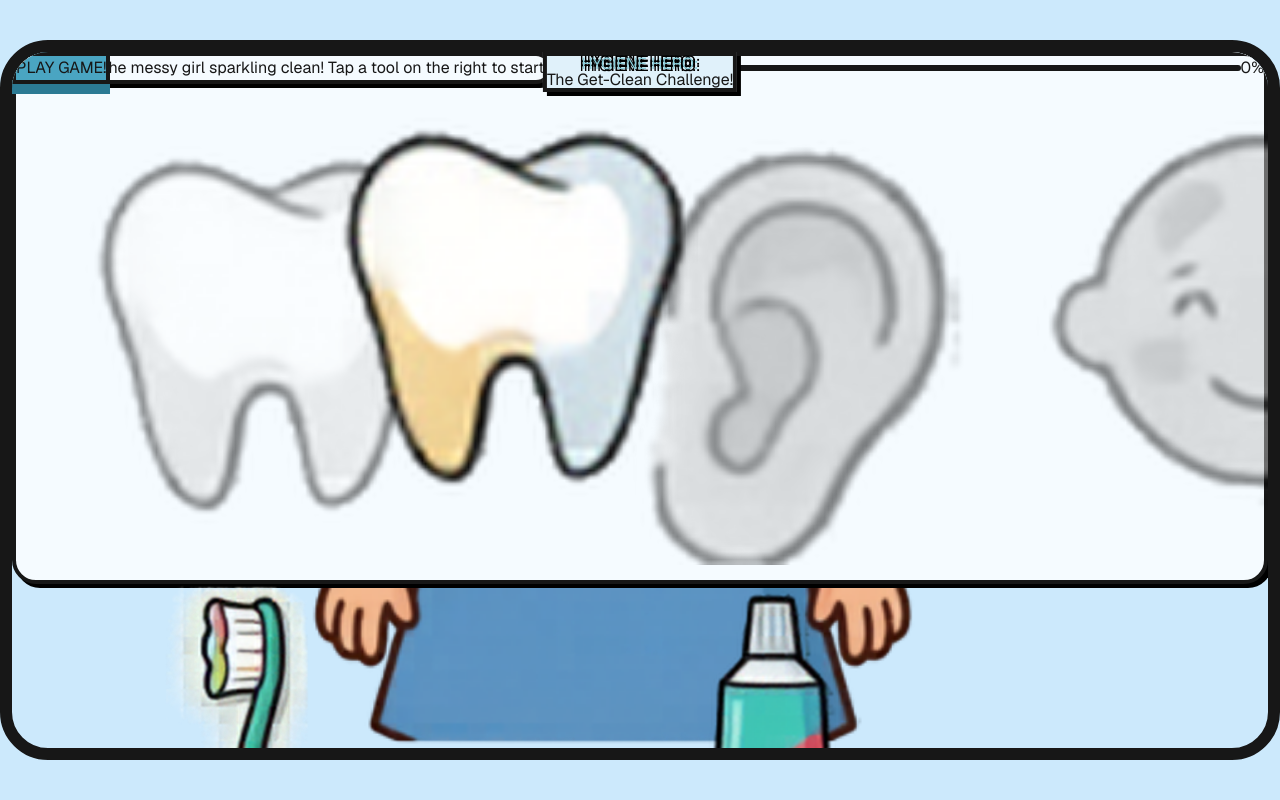
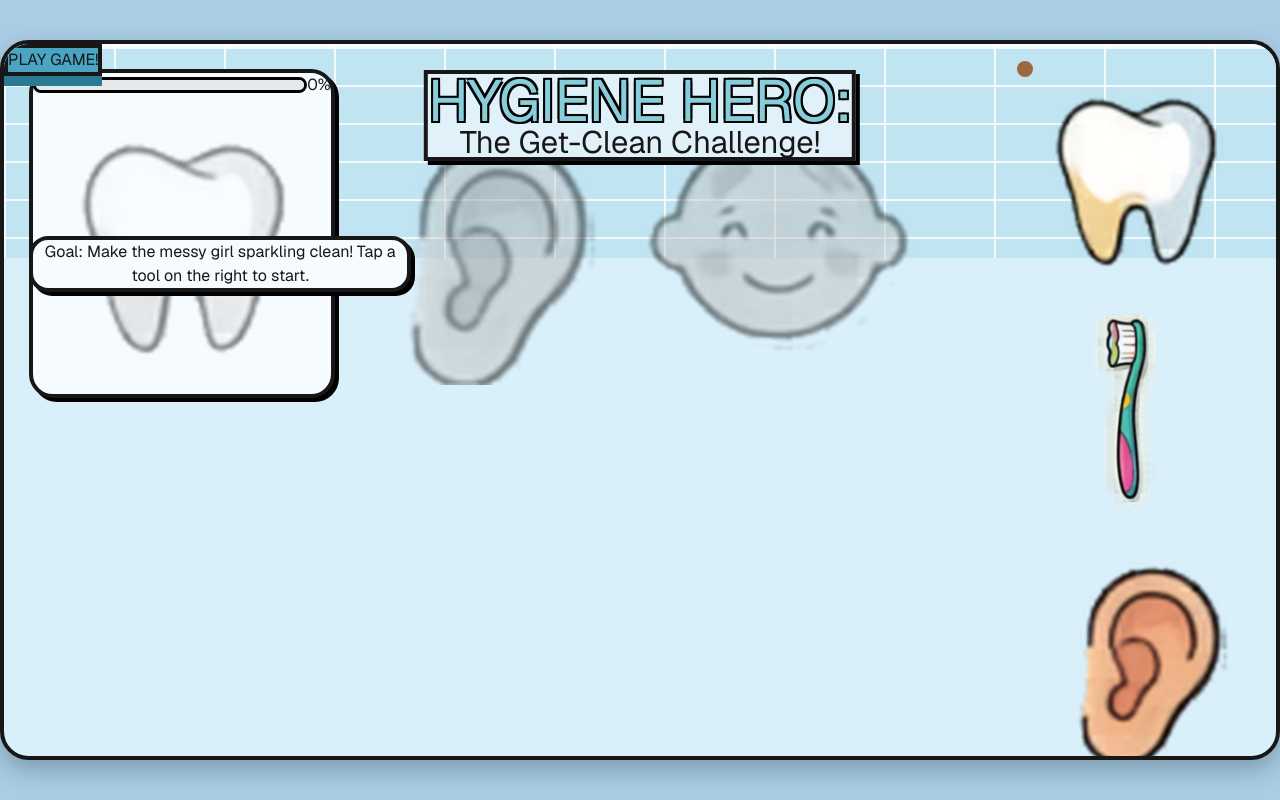
Before and after one commit to J-Akiru5/hygiene, a Next.js app in the folder apps/web/: page / in a window 1280 px wide. Built offline with nearby package versions, Linux system fonts and the light colour scheme.

Commit message:
feat: Refactor GameEngine and ToolTray components for improved layout and styling; enhance global styles for bathroom theme

```diff
--- a/apps/web/app/components/GameEngine.tsx
+++ b/apps/web/app/components/GameEngine.tsx
@@ -62,22 +62,16 @@ export function GameEngine() {
       </Modal>
 
       {/* Main Canvas - Central Girl */}
-      <div className="absolute inset-0 flex flex-col items-center justify-end z-10 w-full h-full pointer-events-none">
-         {/* Push the canvas towards the bottom-center as seen in mockup */}
-         <div className="relative w-full h-full pointer-events-auto flex items-end justify-center pb-0">
-           <CanvasEraser activeTool={activeTool} onProgressChange={setProgress} winState={winState} playScrub={playScrub} />
-         </div>
+      <div className="absolute inset-0 z-10 pointer-events-none">
+        <div className="absolute bottom-[2%] left-1/2 -translate-x-1/2 w-[44%] min-w-[320px] max-w-[560px] pointer-events-auto">
+          <CanvasEraser activeTool={activeTool} onProgressChange={setProgress} winState={winState} playScrub={playScrub} />
+        </div>
       </div>
 
       {/* Top Left Progress Area */}
-      <div className="absolute top-8 left-8 bg-[#f5fbff] border-4 border-black rounded-[1.5rem] p-4 w-80 z-20 shadow-[4px_4px_0px_#000]">
+      <div className="absolute top-[3.5%] left-[2%] bg-[#f5fbff] border-4 border-black rounded-[1.5rem] p-4 w-[24%] min-w-[210px] max-w-[330px] z-20 shadow-[4px_4px_0px_#000]">
         <div className="flex items-center gap-4">
-          <div className="flex-1 bg-gray-200 rounded-full h-8 border-[3px] border-black overflow-hidden relative">
-            <div
-              className="absolute top-0 left-0 h-full transition-all duration-300"
-              style={{ width: `${progress}%`, backgroundColor: "#c8dfd8" }} // Pale mint green from Mock 2
-            />
-          </div>
+          <progress className="game-progress flex-1 h-8" max={100} value={Math.round(progress)} />
           <span className="font-extrabold text-2xl">{Math.round(progress)}%</span>
         </div>
         <div className="flex justify-start gap-6 mt-4 ml-6">
@@ -88,20 +82,20 @@ export function GameEngine() {
       </div>
 
       {/* Mid Left Instructions */}
-      <div className="absolute top-48 left-8 bg-[#f5fbff] border-4 border-black rounded-[1.2rem] p-5 w-80 z-20 shadow-[4px_4px_0px_#000]">
+      <div className="absolute top-[27%] left-[2%] bg-[#f5fbff] border-4 border-black rounded-[1.2rem] p-5 w-[30%] min-w-[250px] max-w-[430px] z-20 shadow-[4px_4px_0px_#000]">
          <p className="font-bold text-xl text-center leading-snug tracking-tight text-gray-800">
            Goal: Make the messy girl sparkling clean! Tap a tool on the right to start.
          </p>
       </div>
 
       {/* Title Badge Top Center */}
-      <div className="absolute top-8 left-1/2 -translate-x-1/2 bg-[#e0f1fa] border-[4px] border-black rounded-xl px-6 py-3 z-20 shadow-[4px_4px_0px_#000] text-center">
-         <h1 className="text-3xl font-black uppercase text-[#88cdda] tracking-tighter leading-none" style={{textShadow: "-2px -2px 0 #000, 2px -2px 0 #000, -2px 2px 0 #000, 2px 2px 0 #000"}}>HYGIENE HERO:</h1>
-         <h2 className="text-xl font-bold text-black tracking-tight leading-none mt-1">The Get-Clean Challenge!</h2>
+      <div className="absolute top-[3.7%] left-1/2 -translate-x-1/2 bg-[#e0f1fa] border-[4px] border-black rounded-3xl px-8 py-3 z-20 shadow-[4px_4px_0px_#000] text-center min-w-[380px]">
+        <h1 className="game-title text-[58px] leading-[0.92] font-black uppercase text-[#88cdda] tracking-tight">HYGIENE HERO:</h1>
+        <h2 className="text-[31px] leading-[0.95] font-black text-black tracking-tight mt-1">The Get-Clean Challenge!</h2>
       </div>
 
       {/* Right Tool Tray */}
-      <div className="absolute top-6 bottom-6 right-6 w-52 z-20">
+      <div className="absolute top-[2.4%] bottom-[2.4%] right-[1.8%] w-[18.6%] min-w-[190px] max-w-[255px] z-20">
         <ToolTray activeTool={activeTool} setActiveTool={(t) => { setActiveTool(t); playBlip(); }} />
       </div>
     </>
--- a/apps/web/app/components/ToolTray.tsx
+++ b/apps/web/app/components/ToolTray.tsx
@@ -16,18 +16,18 @@ export function ToolTray({ activeTool, setActiveTool }: ToolTrayProps) {
     <div className="w-full h-full relative group touch-none select-none">
       {/* Wooden Background Base */}
       <div className="absolute inset-0 bg-[#d1a67a] rounded-[2.5rem] border-[8px] border-[#9b6840] shadow-[inset_0_0_30px_rgba(0,0,0,0.15)] overflow-hidden">
-        {/* Placeholder for actual wood grain texture */}
+        <img src="/assets/wooden-platform.png" alt="Tool board" className="absolute inset-0 w-full h-full object-cover opacity-85" />
       </div>
 
-      <div className="relative z-10 flex flex-col items-center justify-around h-full py-6">
+      <div className="relative z-10 flex flex-col items-center justify-between h-full py-8 px-2">
 
         {/* Tool 1: Toothbrush */}
         <div
           onClick={() => setActiveTool("Toothbrush")}
-          className={`flex flex-col items-center gap-1 cursor-pointer transition-transform duration-200 p-2 rounded-2xl ${activeTool === "Toothbrush" ? "scale-110 bg-white/20 ring-4 ring-white/50" : "hover:scale-105"}`}
+          className={`flex flex-col items-center gap-1 cursor-pointer transition-transform duration-200 p-2 rounded-2xl ${activeTool === "Toothbrush" ? "scale-[1.07] bg-white/20 ring-4 ring-white/50" : "hover:scale-105"}`}
         >
           {/* Target Icon */}
-          <img src="/assets/teeth.png" alt="Tooth" className="w-8 h-8 drop-shadow-md" onError={(e) => e.currentTarget.style.display='none'} />
+          <img src="/assets/teeth.png" alt="Tooth" className="w-9 h-9 drop-shadow-md" onError={(e) => e.currentTarget.style.display='none'} />
 
           <div className="flex items-center gap-2 mt-1">
              <img src="/assets/toothbrush.png" alt="Toothbrush" className="w-12 h-32 object-contain drop-shadow-xl" onError={(e) => { e.currentTarget.src="https://placehold.co/40x120/4ade80/fff?text=Brush"}} />
@@ -38,31 +38,29 @@ export function ToolTray({ activeTool, setActiveTool }: ToolTrayProps) {
         {/* Tool 2: Cotton Swabs */}
         <div
           onClick={() => setActiveTool("Cotton Swab")}
-          className={`relative flex flex-col items-center gap-2 cursor-pointer transition-transform duration-200 p-2 rounded-2xl ${activeTool === "Cotton Swab" ? "scale-110 bg-white/20 ring-4 ring-white/50" : "hover:scale-105"}`}
+          className={`relative flex flex-col items-center gap-2 cursor-pointer transition-transform duration-200 p-2 rounded-2xl ${activeTool === "Cotton Swab" ? "scale-[1.07] bg-white/20 ring-4 ring-white/50" : "hover:scale-105"}`}
         >
           {/* Pointer Hint - Only shows if no tool is selected yet */}
           {!activeTool && (
-            <div className="absolute -left-[9.5rem] top-1/2 -translate-y-1/2 flex items-center gap-1 animate-pulse drop-shadow-lg pointer-events-none">
-               <span className="font-extrabold text-lg text-black bg-white px-2 py-0.5 rounded-xl border-2 border-black whitespace-nowrap hidden lg:block">Tap & Drag</span>
-               <img src="/assets/icon-finger.png" alt="Pointer" className="w-10 h-10 -rotate-90 hidden lg:block" onError={(e) => e.currentTarget.style.display='none'} />
-               {/* Arrow */}
-               <svg className="w-8 h-8 text-black hidden lg:block" fill="none" stroke="currentColor" viewBox="0 0 24 24" strokeWidth="4"><path strokeLinecap="round" strokeLinejoin="round" d="M14 5l7 7m0 0l-7 7m7-7H3"></path></svg>
+            <div className="absolute -left-[9.8rem] top-1/2 -translate-y-1/2 flex items-center gap-2 animate-pulse drop-shadow-lg pointer-events-none">
+               <span className="font-extrabold text-[46px] leading-none text-black whitespace-nowrap hidden xl:block">Tap &amp; Drag</span>
+               <img src="/assets/icon-finger.png" alt="Pointer" className="w-14 h-14 hidden xl:block" onError={(e) => e.currentTarget.style.display='none'} />
             </div>
           )}
 
-          <img src="/assets/eras.png" alt="Ear" className="w-8 h-8 drop-shadow-md" onError={(e) => e.currentTarget.style.display='none'} />
+          <img src="/assets/eras.png" alt="Ear" className="w-9 h-9 drop-shadow-md" onError={(e) => e.currentTarget.style.display='none'} />
           <img src="/assets/swabs.png" alt="Cotton Swabs" className="w-20 h-24 object-contain drop-shadow-xl" onError={(e) => { e.currentTarget.src="https://placehold.co/80x100/e2e8f0/64748b?text=Swabs"}} />
         </div>
 
         {/* Tool 3: Washcloth */}
         <div
           onClick={() => setActiveTool("Washcloth")}
-          className={`flex flex-col items-center gap-2 cursor-pointer transition-transform duration-200 p-2 rounded-2xl ${activeTool === "Washcloth" ? "scale-110 bg-white/20 ring-4 ring-white/50" : "hover:scale-105"}`}
+          className={`flex flex-col items-center gap-2 cursor-pointer transition-transform duration-200 p-2 rounded-2xl ${activeTool === "Washcloth" ? "scale-[1.07] bg-white/20 ring-4 ring-white/50" : "hover:scale-105"}`}
         >
-          <img src="/assets/face.png" alt="Face" className="w-8 h-8 drop-shadow-md" onError={(e) => e.currentTarget.style.display='none'} />
+          <img src="/assets/face.png" alt="Face" className="w-9 h-9 drop-shadow-md" onError={(e) => e.currentTarget.style.display='none'} />
 
           <div className="flex items-end gap-2">
-             <img src="/assets/towel.png" alt="Washcloth" className="w-32 h-24 object-contain drop-shadow-xl" onError={(e) => { e.currentTarget.src="https://placehold.co/80x60/f8fafc/94a3b8?text=Cloth"}} />
+             <img src="/assets/towel.png" alt="Washcloth" className="w-28 h-24 object-contain drop-shadow-xl" onError={(e) => { e.currentTarget.src="https://placehold.co/80x60/f8fafc/94a3b8?text=Cloth"}} />
              <img src="/assets/soap.png" alt="Soap" className="w-24 h-16 object-contain drop-shadow-xl" onError={(e) => { e.currentTarget.src="https://placehold.co/60x40/fcd34d/b45309?text=Soap"}} />
           </div>
         </div>
--- a/apps/web/app/globals.css
+++ b/apps/web/app/globals.css
@@ -14,6 +14,56 @@ body {
   overflow-x: hidden;
 }
 
+.bathroom-wall {
+  background-color: #d5edf8;
+  background-image:
+    linear-gradient(rgba(255, 255, 255, 0.8) 2px, transparent 2px),
+    linear-gradient(90deg, rgba(255, 255, 255, 0.8) 2px, transparent 2px);
+  background-size: 120px 62px;
+}
+
+.bathroom-floor {
+  background-color: #c0e4f1;
+  background-image:
+    linear-gradient(rgba(255, 255, 255, 0.8) 2px, transparent 2px),
+    linear-gradient(90deg, rgba(255, 255, 255, 0.8) 2px, transparent 2px);
+  background-size: 110px 38px;
+  border-top: 3px solid rgba(255, 255, 255, 0.9);
+}
+
+.bathroom-bubbles {
+  background-image:
+    radial-gradient(circle, rgba(255, 255, 255, 0.8) 10%, transparent 12%),
+    radial-gradient(circle, rgba(255, 255, 255, 0.8) 10%, transparent 12%);
+  background-size: 200px 200px, 300px 300px;
+  background-position: 0 0, 50px 50px;
+}
+
+.game-title {
+  text-shadow: -2px -2px 0 #000, 2px -2px 0 #000, -2px 2px 0 #000, 2px 2px 0 #000;
+}
+
+.game-progress {
+  appearance: none;
+  border: 3px solid #000;
+  border-radius: 9999px;
+  overflow: hidden;
+  background-color: #e5e7eb;
+}
+
+.game-progress::-webkit-progress-bar {
+  background-color: #e5e7eb;
+}
+
+.game-progress::-webkit-progress-value {
+  background-color: #c8dfd8;
+  transition: width 300ms ease;
+}
+
+.game-progress::-moz-progress-bar {
+  background-color: #c8dfd8;
+}
+
 /* Animations */
 @keyframes bounce {
   0%, 100% { transform: translateY(-10%); animation-timing-function: cubic-bezier(0.8, 0, 1, 1); }
--- a/apps/web/app/page.tsx
+++ b/apps/web/app/page.tsx
@@ -3,39 +3,17 @@ import { GameEngine } from "./components/GameEngine";
 
 export default function HygieneHeroPage() {
   return (
-    <div className="min-h-screen bg-[#cce9fc] flex items-center justify-center p-4 font-sans touch-none">
+    <div className="min-h-screen bg-[#a9cde5] flex items-center justify-center p-2 md:p-4 font-sans touch-none">
       {/* Container to enforce the 16:9 ratio of the game board */}
-      <div className="relative w-full max-w-5xl aspect-[16/9] overflow-hidden border-[12px] border-white rounded-[3rem] shadow-2xl flex flex-col">
+      <div className="relative w-full max-w-[1366px] aspect-[16/9] overflow-hidden border-[4px] border-black rounded-[1.8rem] shadow-[0_10px_25px_rgba(0,0,0,0.24)] flex flex-col bg-[#d9eff9]">
         {/* Bathroom Wall Tile Background (Pure CSS grid) */}
-        <div
-          className="absolute inset-0 z-0 h-[70%]"
-          style={{
-            backgroundColor: "#dff0f9",
-            backgroundImage: "linear-gradient(white 2px, transparent 2px), linear-gradient(90deg, white 2px, transparent 2px)",
-            backgroundSize: "100px 50px"
-          }}
-        />
+        <div className="bathroom-wall absolute inset-0 z-0 h-[70%]" />
 
         {/* Bathroom Floor Background */}
-        <div
-          className="absolute bottom-0 w-full h-[30%] z-0"
-          style={{
-            backgroundColor: "#c5e6f5",
-            backgroundImage: "linear-gradient(rgba(255,255,255,0.8) 2px, transparent 2px), linear-gradient(90deg, rgba(255,255,255,0.8) 2px, transparent 2px)",
-            backgroundSize: "80px 30px",
-            borderTop: "4px solid white"
-          }}
-        />
+        <div className="bathroom-floor absolute bottom-0 w-full h-[30%] z-0" />
 
         {/* Floating Bubbles */}
-        <div
-          className="absolute inset-0 pointer-events-none z-10 opacity-70"
-          style={{
-            backgroundImage: "radial-gradient(circle, rgba(255,255,255,0.8) 10%, transparent 12%), radial-gradient(circle, rgba(255,255,255,0.8) 10%, transparent 12%)",
-            backgroundSize: "200px 200px, 300px 300px",
-            backgroundPosition: "0 0, 50px 50px"
-          }}
-        />
+        <div className="bathroom-bubbles absolute inset-0 pointer-events-none z-10 opacity-70" />
 
         <GameEngine />
       </div>
```
